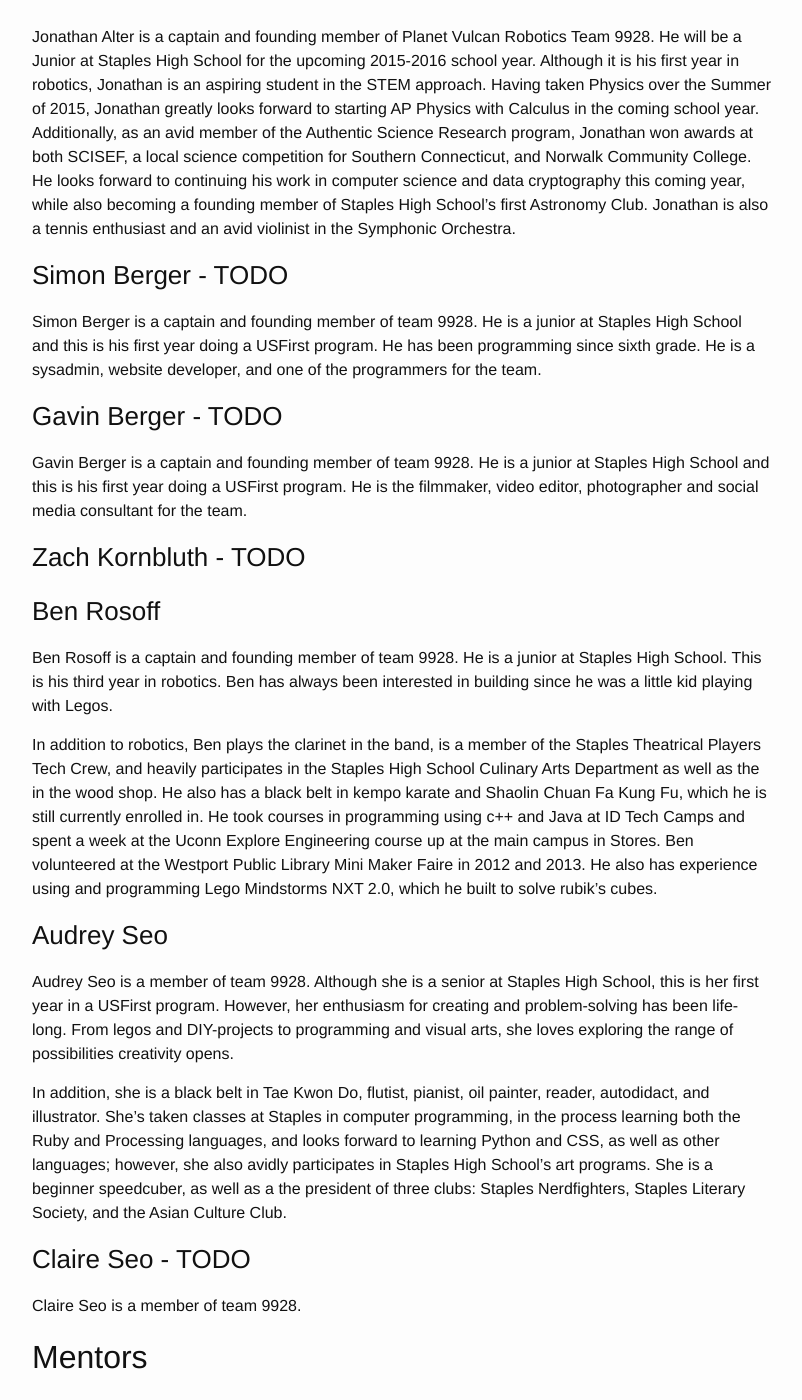
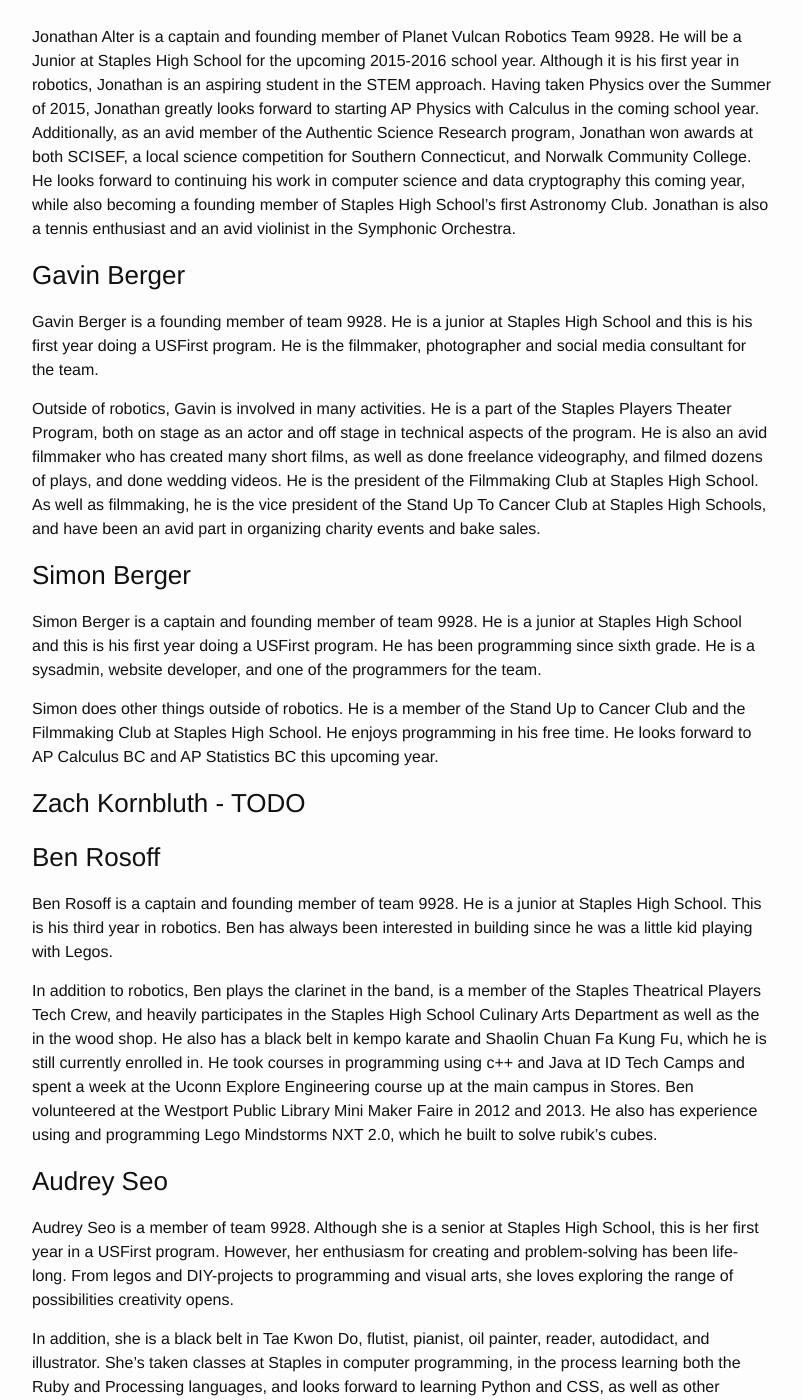
Before and after one commit to benpenguin2/PlanetVulcan.github.io, a Jekyll site: the page built from pages/the-team.md, in a window 1280 px wide and 1400 px high, scrolled down 430 px. Shown: the whole window, without its empty margins (238-1040 px from the left). Built offline with Jekyll 4.4.1, drawn with Linux system fonts in a browser that asks for light colours; some of the changed text lies outside the part shown.

Commit message:
Update Bios (Zach and Mentors left)

```diff
--- a/pages/the-team.md
+++ b/pages/the-team.md
@@ -13,11 +13,15 @@
 ###Jonathan Alter
 Jonathan Alter is a captain and founding member of Planet Vulcan Robotics Team 9928.  He will be a Junior at Staples High School for the upcoming 2015-2016 school year. Although it is his first year in robotics, Jonathan is an aspiring student in the STEM approach. Having taken Physics over the Summer of 2015, Jonathan greatly looks forward to starting AP Physics with Calculus in the coming school year. Additionally, as an avid member of the Authentic Science Research program, Jonathan won awards at both SCISEF, a local science competition for Southern Connecticut, and Norwalk Community College. He looks forward to continuing his work in computer science and data cryptography this coming year, while also becoming a founding member of Staples High School's first Astronomy Club. Jonathan is also a tennis enthusiast and an avid violinist in the Symphonic Orchestra.
 
-###Simon Berger - TODO
+###Gavin Berger
+Gavin Berger is a founding member of team 9928. He is a junior at Staples High School and this is his first year doing a USFirst program. He is the filmmaker, photographer and social media consultant for the team.
+
+Outside of robotics, Gavin is involved in many activities. He is a part of the Staples Players Theater Program, both on stage as an actor and off stage in technical aspects of the program. He is also an avid filmmaker who has created many short films, as well as done freelance videography, and filmed dozens of plays, and done wedding videos. He is the president of the Filmmaking Club at Staples High School. As well as filmmaking, he is the vice president of the Stand Up To Cancer Club at Staples High Schools, and have been an avid part in organizing charity events and bake sales.
+
+###Simon Berger
 Simon Berger is a captain and founding member of team 9928. He is a junior at Staples High School and this is his first year doing a USFirst program. He has been programming since sixth grade. He is a sysadmin, website developer, and one of the programmers for the team.
 
-###Gavin Berger - TODO
-Gavin Berger is a captain and founding member of team 9928. He is a junior at Staples High School and this is his first year doing a USFirst program. He is the filmmaker, video editor, photographer and social media consultant for the team.
+Simon does other things outside of robotics. He is a member of the Stand Up to Cancer Club and the Filmmaking Club at Staples High School. He enjoys programming in his free time. He looks forward to AP Calculus BC and AP Statistics BC this upcoming year.
 
 ###Zach Kornbluth - TODO
 
@@ -30,10 +34,12 @@
 ###Audrey Seo
 Audrey Seo is a member of team 9928. Although she is a senior at Staples High School, this is her first year in a USFirst program. However, her enthusiasm for creating and problem-solving has been life-long. From legos and DIY-projects to programming and visual arts, she loves exploring the range of possibilities creativity opens.
 
-In addition, she is a black belt in Tae Kwon Do, flutist, pianist, oil painter, reader, autodidact, and illustrator. She’s taken classes at Staples in computer programming, in the process learning both the Ruby and Processing languages, and looks forward to learning Python and CSS, as well as other languages; however, she also avidly participates in Staples High School’s art programs. She is a beginner speedcuber, as well as a the president of three clubs:  Staples Nerdfighters, Staples Literary Society, and the Asian Culture Club.
+In addition, she is a black belt in Tae Kwon Do, flutist, pianist, oil painter, reader, autodidact, and illustrator. She’s taken classes at Staples in computer programming, in the process learning both the Ruby and Processing languages, and looks forward to learning Python and CSS, as well as other languages; however, she also avidly participates in Staples High School’s art programs. She is a beginner speedcuber, as well as a the president of three clubs: Staples Nerdfighters, Staples Literary Society, and the Asian Culture Club.
 
-###Claire Seo - TODO
-Claire Seo is a member of team 9928.
+###Claire Seo
+Claire Seo is a junior at Staples High School and this is her first year on a robotics team. She’s excited to be working with Team 9928 this year with outreach and promotion for the team.
+
+In addition to robotics, Claire enjoys playing violin, singing, and mixing covers. She has studied violin for nine years, and for the past two years, she has been under the tutelage of Wendy Sharp. In addition, she is a first violin in the Norwalk Youth Symphony’s Principal orchestra as well as the Symphonic orchestra and chamber orchestra at Staples High School. She has been singing and self-teaching herself mixing for about a year, and is excited to learn animation.
 
 
 ##Mentors
```
